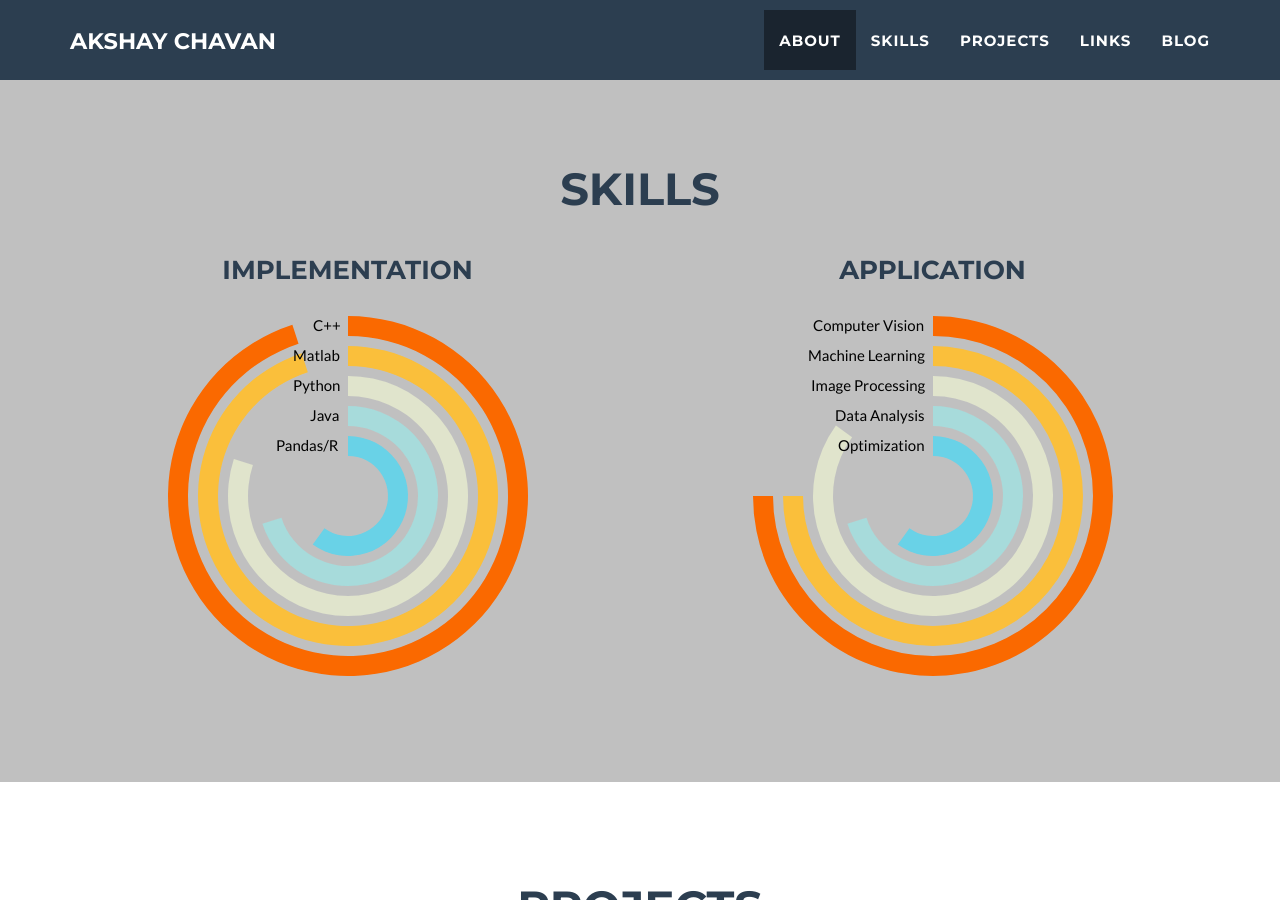
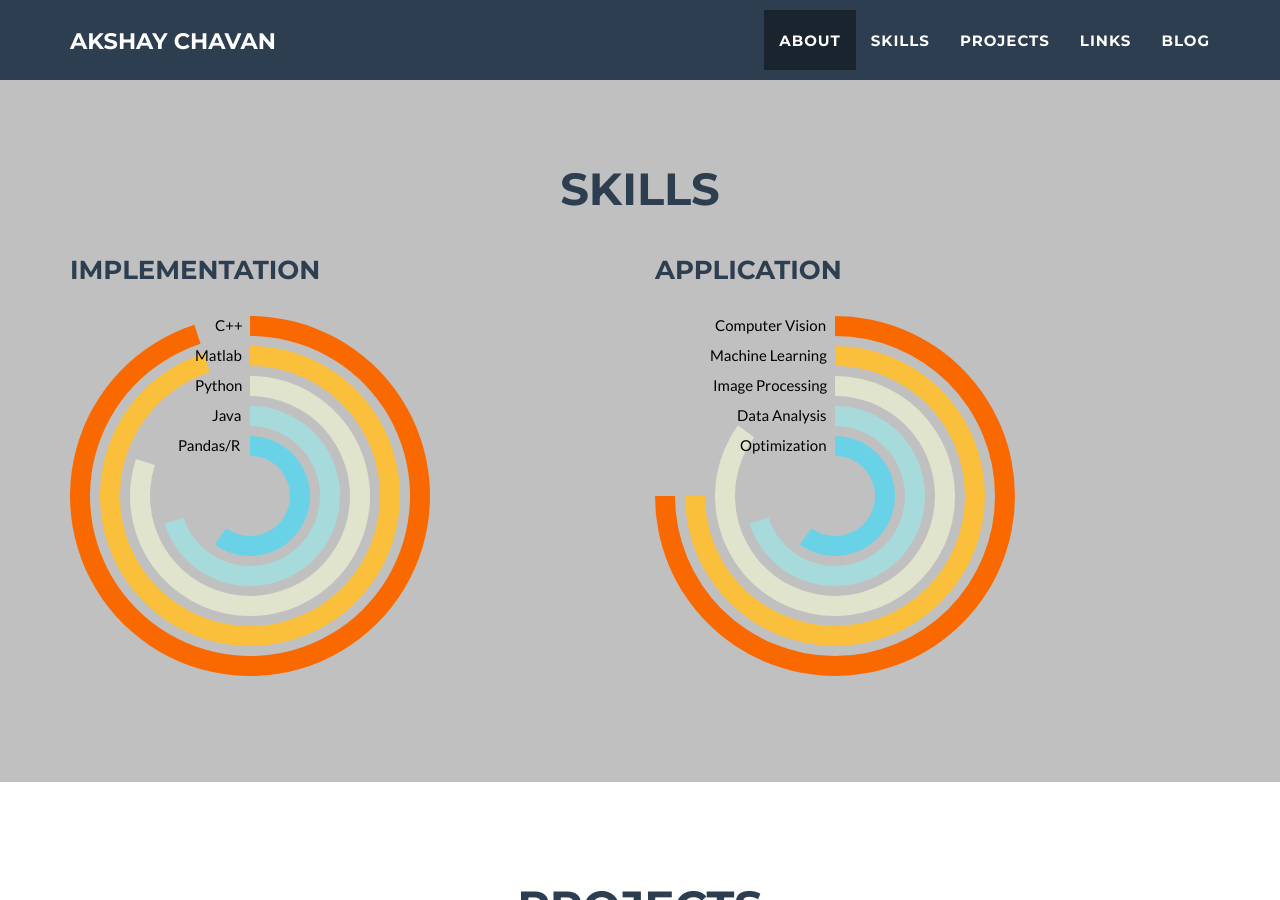
Before and after one commit to arccoder/arccoder.github.io, a Jekyll site: the page index.html, which Jekyll copies as it is, in a window 1280 px wide and 900 px high, scrolled down 596 px. Built offline with Jekyll 4.4.1, drawn with Linux system fonts in a browser that asks for light colours; nearby versions of some CDN libraries; some web fonts are replaced.

Commit message:
Update index.html

```diff
--- a/index.html
+++ b/index.html
@@ -185,18 +185,14 @@
             </div>
 
             <div class="row">
-                <div align="center" class="col-xs-12 col-sm-12 col-md-6 col-lg-6" id="donutchart">
+                <div class="col-xs-12 col-sm-12 col-md-6 col-lg-6" id="donutchart">
                     <h3>Implementation</h3>
                     <br>
                 </div>
-
-
-                <div align="center" class="col-xs-12 col-sm-12 col-md-6 col-lg-6" id="donutchart2">
+                <div class="col-xs-12 col-sm-12 col-md-6 col-lg-6" id="donutchart2">
                     <h3>Application</h3>
                     <br>
                 </div>
-
-
             </div>
 
         </div>
```
